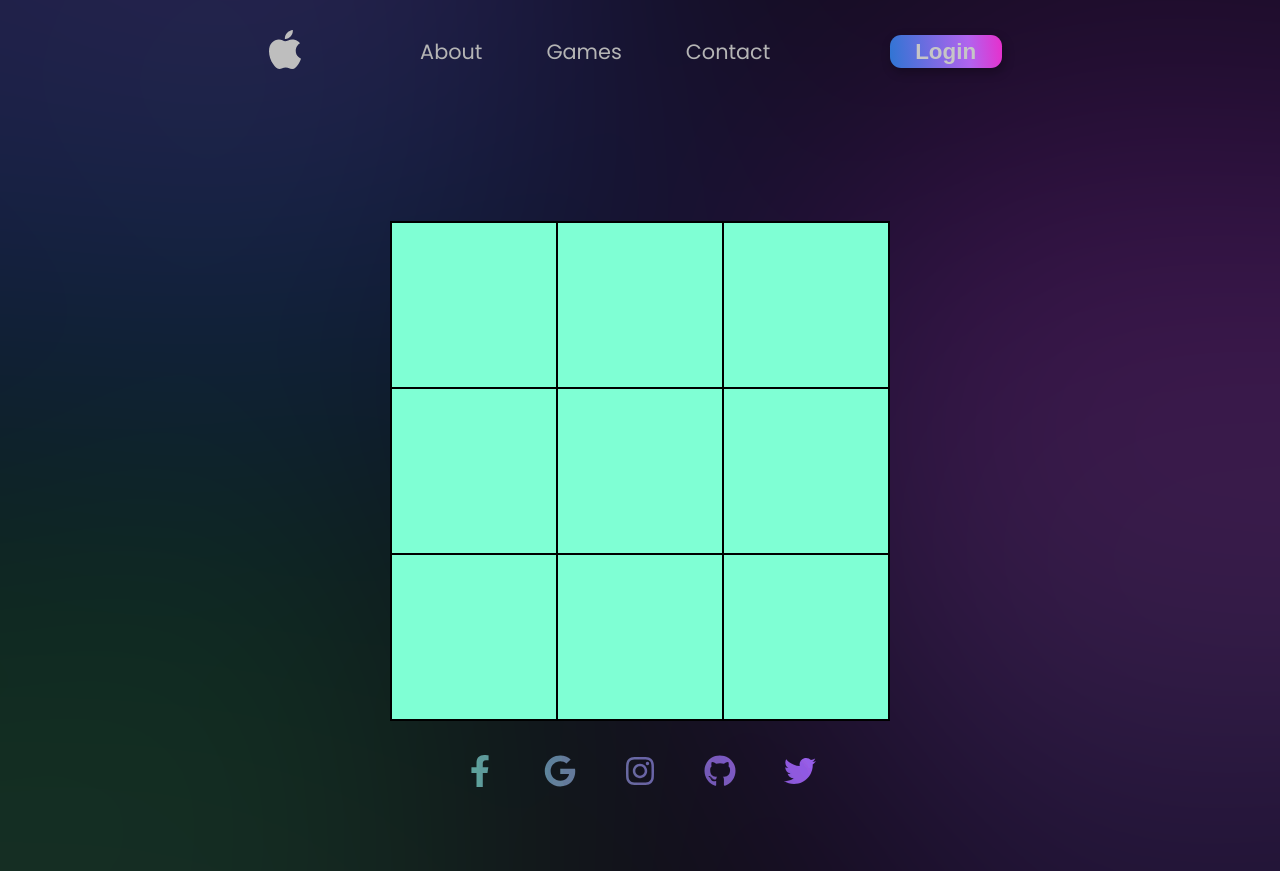
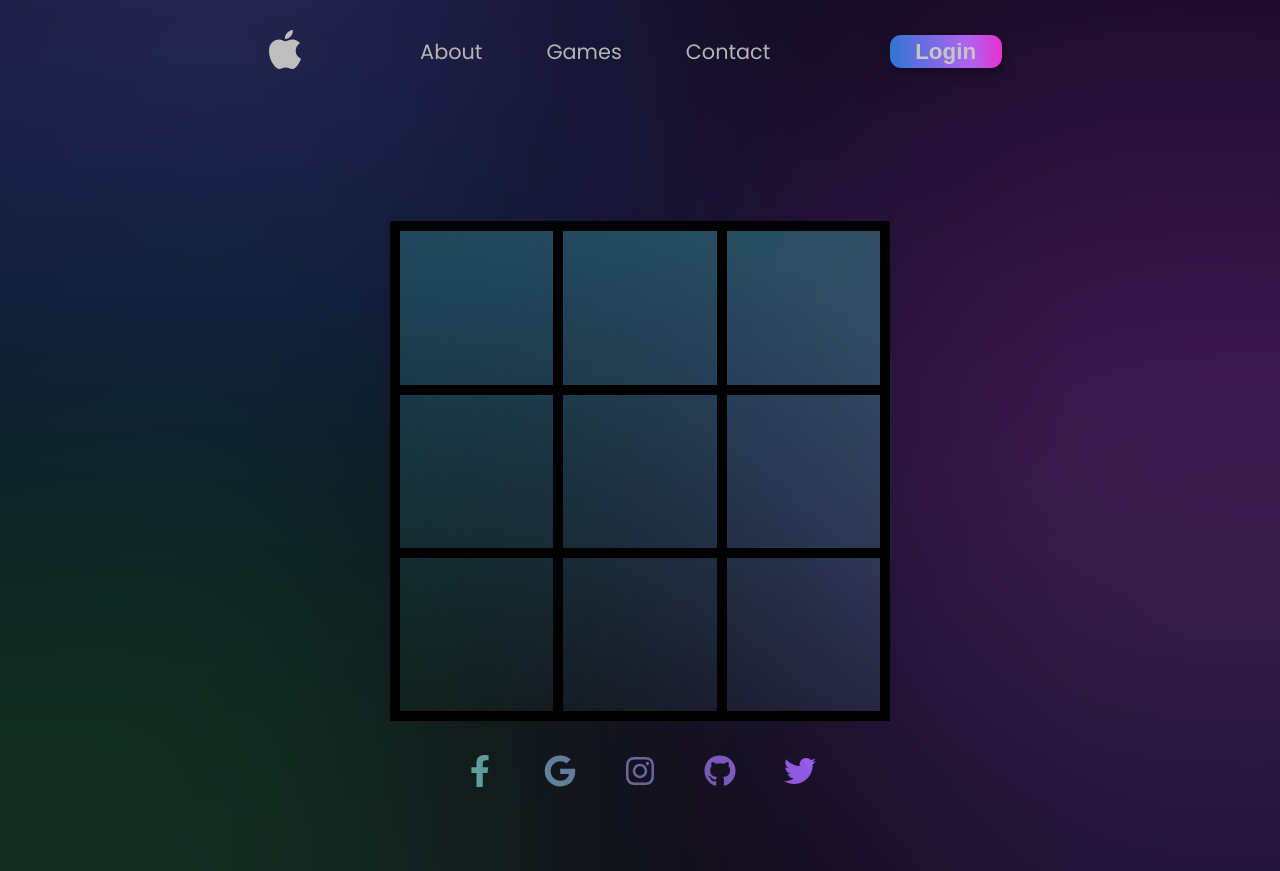
Before and after one commit to nejcintihar/projektna_naloga, a React (Vite) app: page /games/tictactoe in a window 1280 px wide. Built offline with nearby package versions, Linux system fonts and the light colour scheme.

Commit message:
styled tic tac toe game

```diff
--- a/src/styles.css
+++ b/src/styles.css
@@ -4,6 +4,13 @@
     display: flex;
     justify-content: center;
     align-items: center;
+  }
+
+  :root {
+    --green: linear-gradient(269.54deg, #04943D 0.35%, #3BA465 39.65%, #088239 98.34%);;
+    --card-background: linear-gradient(202.87deg, rgba(57, 144, 150, 0.47) 11.32%, rgba(121, 2, 140, 0) 99.07%);
+    --remove-background: linear-gradient(268.83deg, rgba(207, 242, 240, 0.73) 2%, rgba(217, 217, 218, 0.73) 51.25%, rgba(243, 231, 240, 0.73) 96.52%);
+    --blue-styled: linear-gradient(269.03deg, #0A8495 3.53%, #1B70BF 79.81%);
   }
 
 /*   body {
@@ -14,8 +21,8 @@
   .board {
     width: 500px;
     height: 500px;
-    background-color: aquamarine;
-    border: 1px solid black;
+    background: var(--card-background);
+    border: 5px solid rgb(0, 0, 0);
     display: flex;
     flex-direction: column;
   }
@@ -29,15 +36,17 @@
   .square {
     flex: 33%;
     height: 100%;
-    border: 1px solid black;
+    border: 5px solid black;
     cursor: pointer;
     display: grid;
     place-items: center;
     font-size: 30px;
-    color: black;
+    color: white;
     font-family: Arial, Helvetica, sans-serif;
+    font-size: 5em;
+    font-weight: 700;
   }
 
   .square:active {
-    background-color: #64f4c4;
+    background-color: #bda5c781;
   }
```
